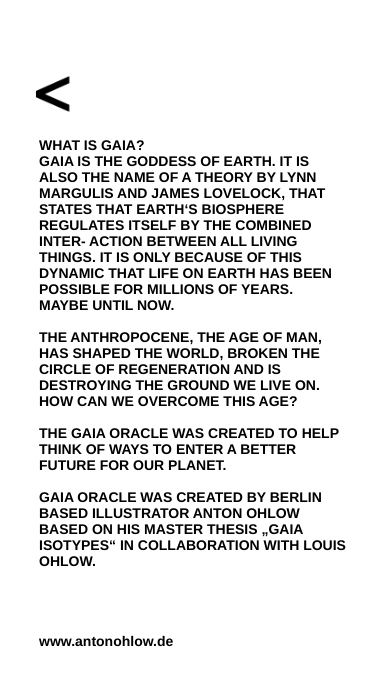
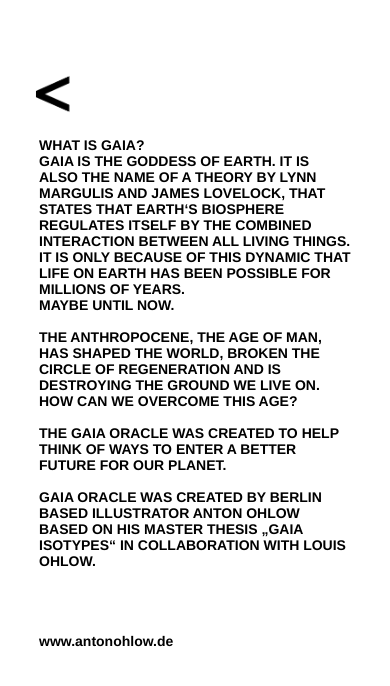
Before and after one commit to LouisOhlow/gaia_oracle, a React Native app: screen / in a window 390 px wide. Both pictures are taken after a click on the element 315 px from the left and 75 px from the top of the page. Shown: the top 686 px of the page. Built offline with nearby package versions, Linux system fonts and the light colour scheme.

Commit message:
updated icon

```diff
--- a/src/App.tsx
+++ b/src/App.tsx
@@ -102,7 +102,7 @@
                 WHAT IS GAIA?{'\n'}
                 GAIA IS THE GODDESS OF EARTH. IT IS ALSO THE NAME OF A THEORY BY
                 LYNN MARGULIS AND JAMES LOVELOCK, THAT STATES THAT EARTH‘S
-                BIOSPHERE REGULATES ITSELF BY THE COMBINED INTER- ACTION BETWEEN
+                BIOSPHERE REGULATES ITSELF BY THE COMBINED INTERACTION BETWEEN
                 ALL LIVING THINGS. IT IS ONLY BECAUSE OF THIS DYNAMIC THAT LIFE
                 ON EARTH HAS BEEN POSSIBLE FOR MILLIONS OF YEARS.{'\n'}
                 MAYBE UNTIL NOW.{'\n'}
```
Also changed, not shown: 10 other files (tests, documents, lock files or other folders).
